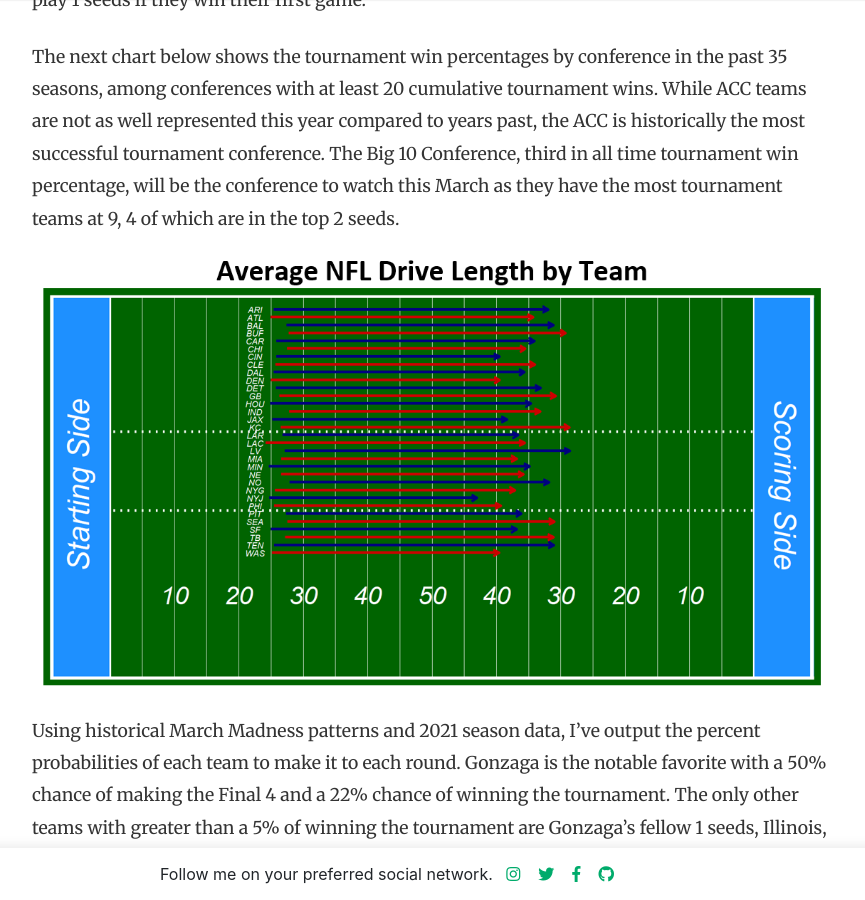
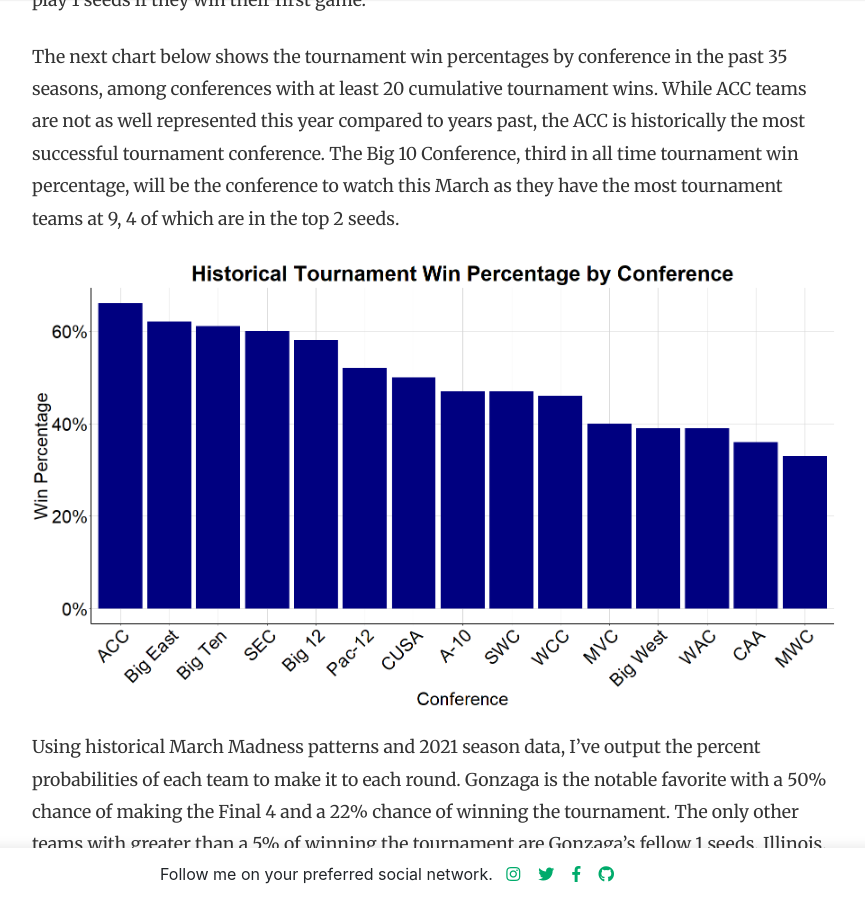
Before and after one commit to malteranalytics/malteranalytics.github.io, a Jekyll site: the page built from _posts/2021-03-15-nfl-march_maddness2021.md, in a window 1280 px wide and 900 px high, scrolled down 2760 px. Shown: the whole window, without its empty margins (253-1118 px from the left). Built offline with Jekyll 4.4.1, drawn with Linux system fonts in a browser that asks for light colours; nearby versions of some CDN libraries; comment, search, counter and statistics services are not loaded.

Commit message:
Update 2021-03-15-nfl-march_maddness2021.md

```diff
--- a/_posts/2021-03-15-nfl-march_maddness2021.md
+++ b/_posts/2021-03-15-nfl-march_maddness2021.md
@@ -3,7 +3,7 @@
 title:  "An Analytics Guide to March Madness"
 author: drew
 categories: [ MarchMadness, basketball, college ]
-image: "https://malteranalytics.github.io/assets/images/2021-03-16-march_madness2021/image16.png"
+image: "https://malteranalytics.github.io/assets/images/2021-03-16-march_madness2021/image6.png"
 tags: [marchmadness, basketball, rstats, dataviz]
 featured: false
 ---
@@ -34,7 +34,7 @@
 
 The next chart below shows the tournament win percentages by conference in the past 35 seasons, among conferences with at least 20 cumulative tournament wins.  While ACC teams are not as well represented this year compared to years past, the ACC is historically the most successful tournament conference.  The Big 10 Conference, third in all time tournament win percentage, will be the conference to watch this March as they have the most tournament teams at 9, 4 of which are in the top 2 seeds.
 
-![plot of chunk unnamed-chunk-5](/assets/images/2021-01-25-nfl-covid-season/image5.png)
+![plot of chunk unnamed-chunk-5](/assets/images/2021-03-16-march_madness2021/image5.png)
 
 
 
```
